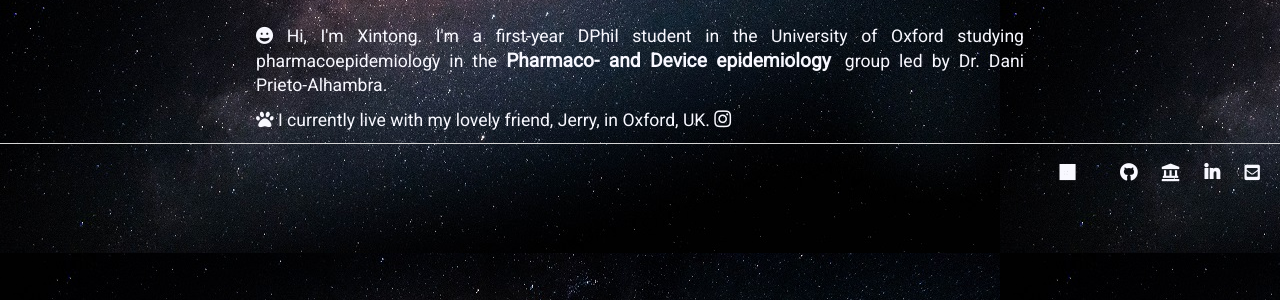
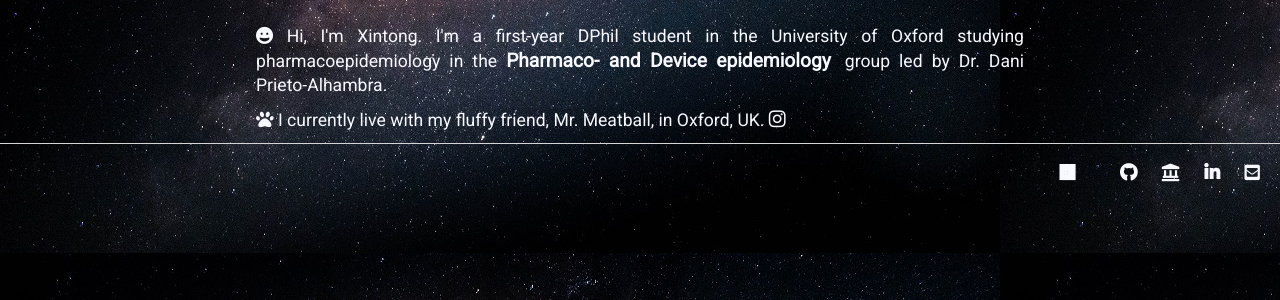
Before and after one commit to Xintong-Li-ZnCu/Xintong-Li-ZnCu.github.io, a Jekyll site: the page built from index.html, in a window 1280 px wide. Shown: the part 413-713 px from the top of the page. Built offline with Jekyll 4.4.1, drawn with Linux system fonts in a browser that asks for light colours; nearby versions of some CDN libraries; a style sheet for code colours, icons or effects is not loaded.

Commit message:
Update index.html

```diff
--- a/index.html
+++ b/index.html
@@ -27,7 +27,7 @@
         <div class="section-2">
 
             <p><i class="fas fa-grin"></i> Hi, I'm Xintong. I'm a first-year DPhil student in the University of Oxford studying pharmacoepidemiology in the <a href= "https://www.ndorms.ox.ac.uk/research-groups/Musculoskeletal-Pharmacoepidemiology"  target="_blank", style="display: inline"><b>Pharmaco- and Device epidemiology</b></a> group led by Dr. Dani Prieto-Alhambra.</p>
-            <p><i class="fas fa-paw"></i> I currently live with my lovely friend, Jerry, in Oxford, UK. <a href= "https://www.instagram.com/mr_meatball_cat/"  target="_blank", style="display: inline"> <i class="fab fa-instagram"></i> </a>
+            <p><i class="fas fa-paw"></i> I currently live with my fluffy friend, Mr. Meatball, in Oxford, UK. <a href= "https://www.instagram.com/mr_meatball_cat/"  target="_blank", style="display: inline"> <i class="fab fa-instagram"></i> </a>
 
 
 
```
